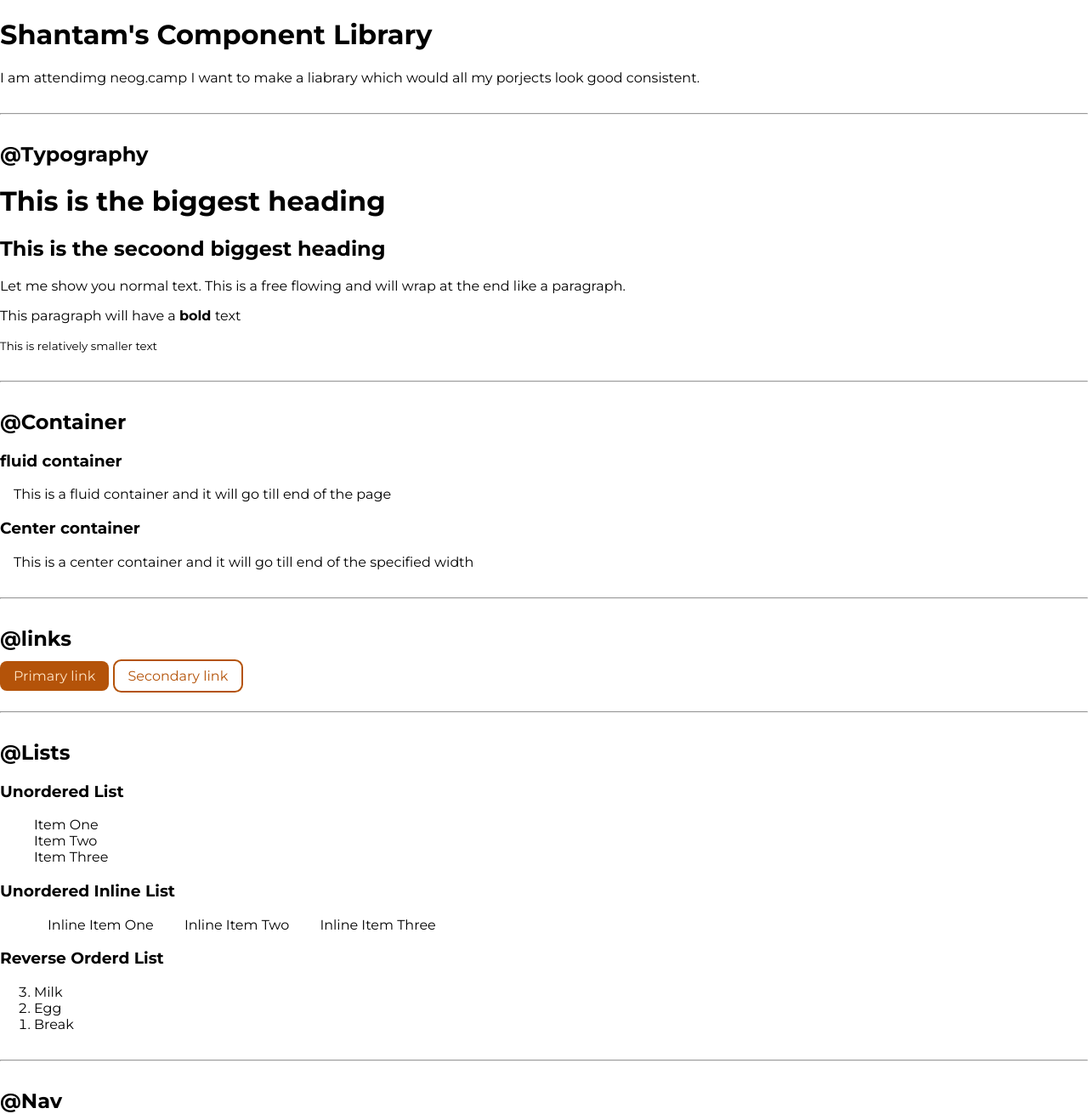
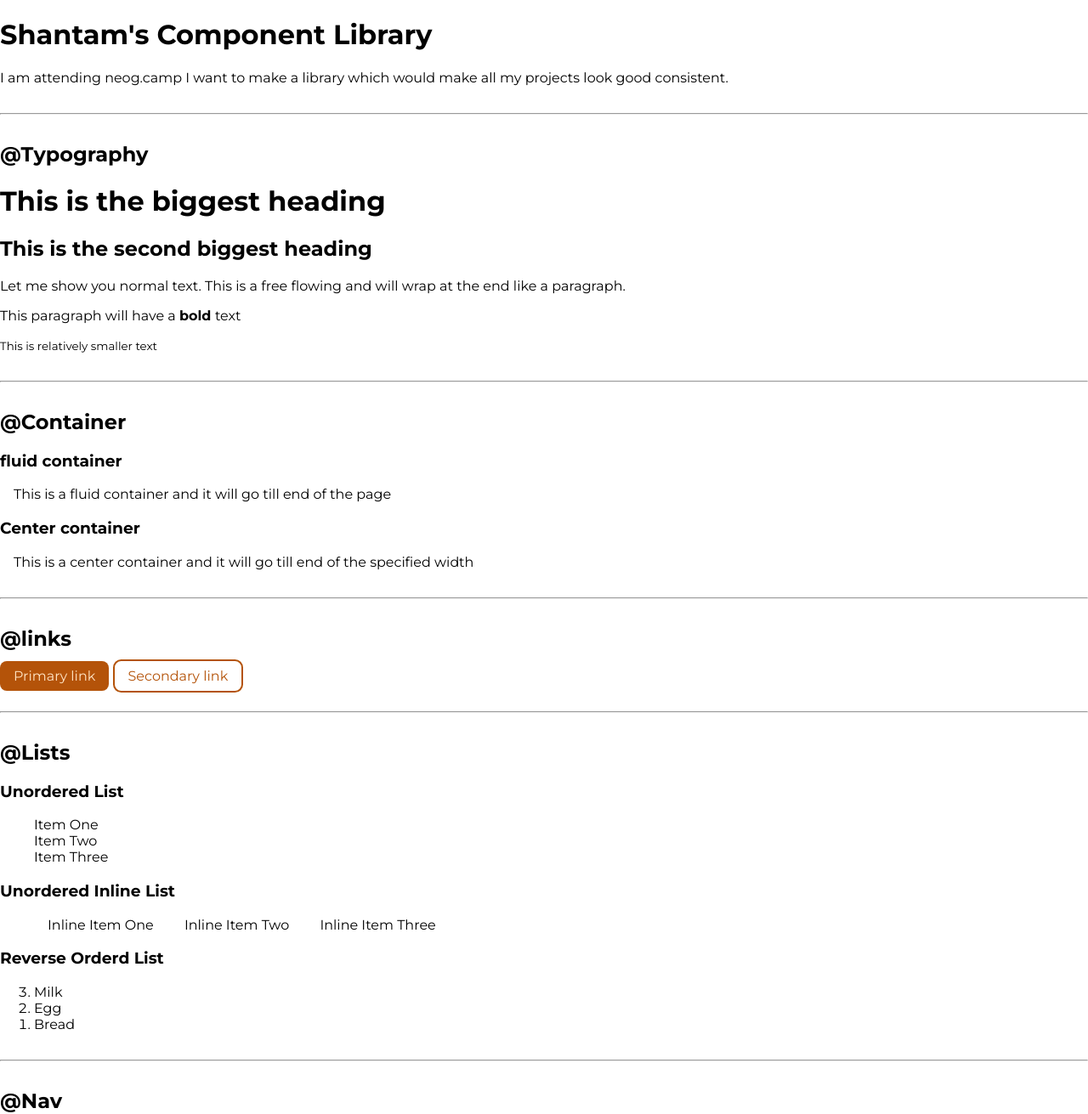
Before and after one commit to ShantamLahane/Component-Library, a plain HTML site: page index.html in a window 1280 px wide. Shown: the top 1311 px of the page at 85% size. Drawn offline with Linux system fonts and the light colour scheme.

Commit message:
docs: typo

```diff
--- a/index.html
+++ b/index.html
@@ -9,14 +9,14 @@
 </head>
 <body>
      <h1>Shantam's Component Library</h1>
-     <p>I am attendimg neog.camp I want to make a liabrary which would all my porjects look good consistent.</p>
+     <p>I am attending neog.camp I want to make a library which would make all my projects look good consistent.</p>
 
      <hr>
 
      <h2>@Typography</h2>
 
      <h1>This is the biggest heading</h1>
-     <h2>This is the secoond biggest heading</h2>
+     <h2>This is the second biggest heading</h2>
      <p>Let me show you normal text. This is a free flowing and will wrap at the end like a paragraph.</p>
      <p>This paragraph will have a <strong>bold </strong>text</p>
      <small>This is relatively smaller text </small>
@@ -60,7 +60,7 @@
      <ol reversed >
           <li>Milk</li>
           <li>Egg</li>
-          <li>Break</li>
+          <li>Bread</li>
      </ol>
 
      <hr>
```
